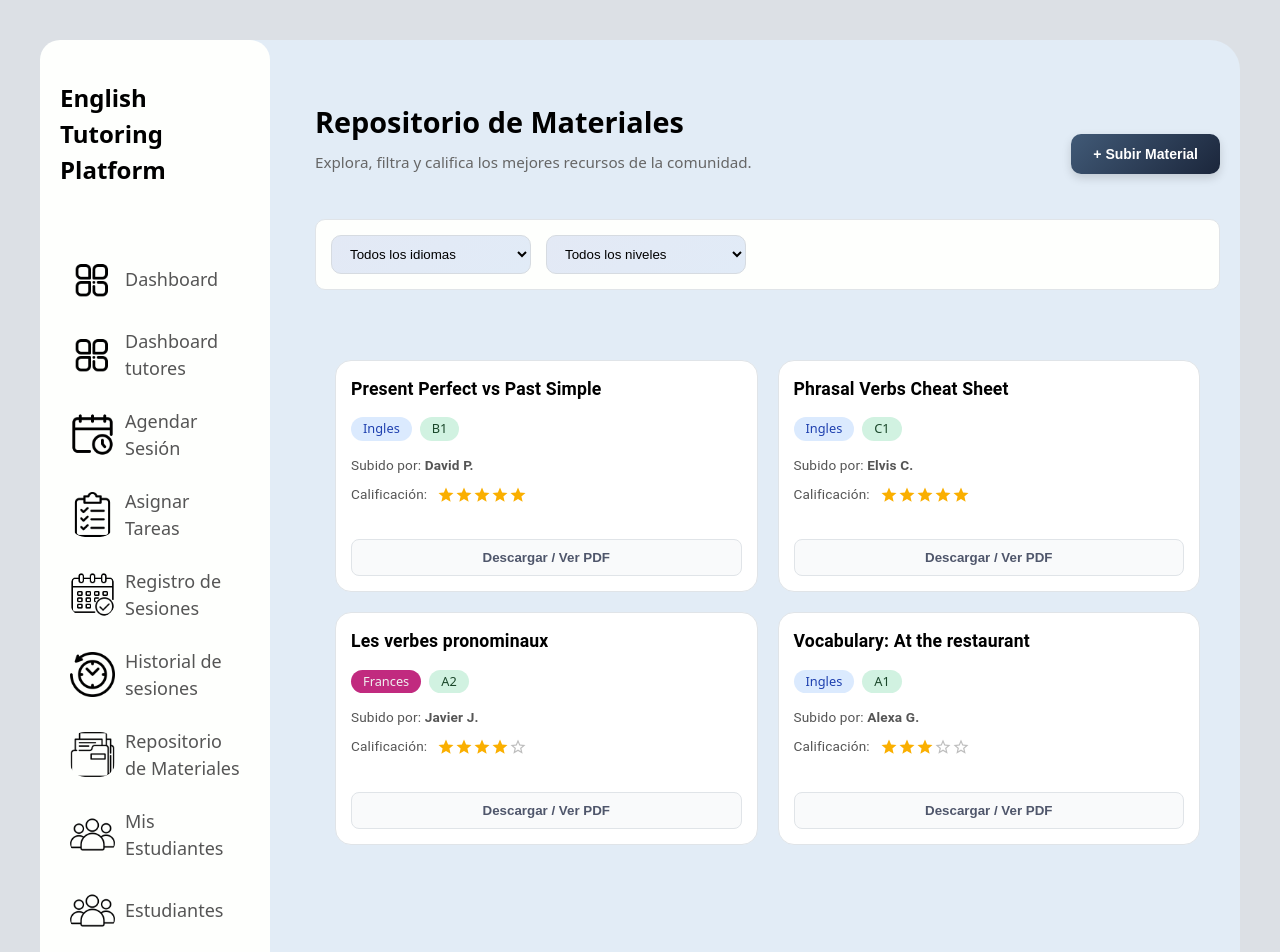
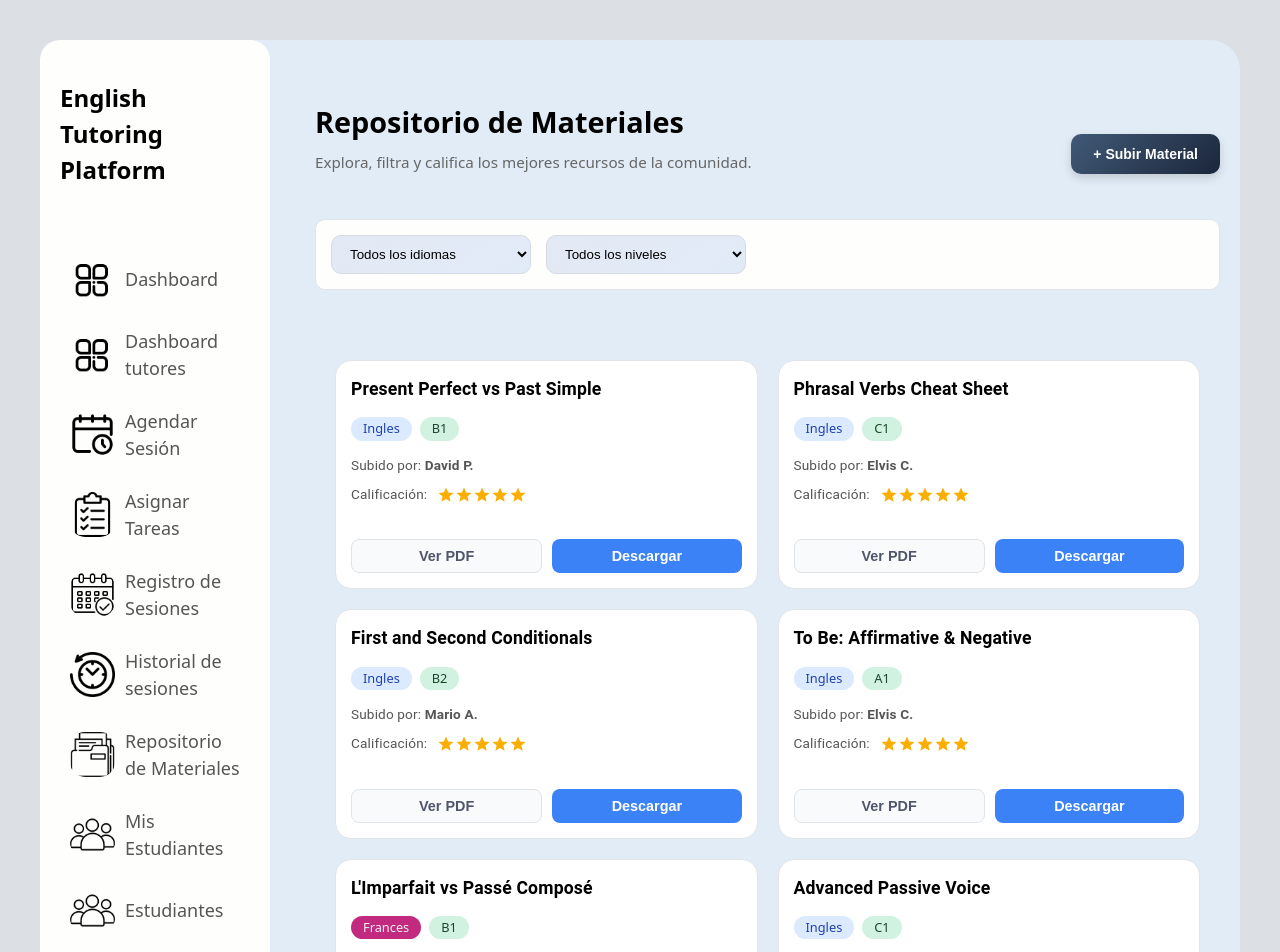
Before and after one commit to Kerno76/fastalkpruebas, a React (Vite) app: page /repositorio in a window 1280 px wide. Shown: the top 952 px of the page. Built offline with nearby package versions, Linux system fonts and the light colour scheme.

Commit message:
Agregué más materiales en data y dividí los botones para 'Ver PDF' y 'Descargar' en la vista 'Repositorio' de la vista del Tutor

```diff
--- a/src/data/dataMateriales.js
+++ b/src/data/dataMateriales.js
@@ -2,5 +2,15 @@ export const materialesIniciales = [
     { id: 1, topic: "Present Perfect vs Past Simple", language: "Ingles", level: "B1", tutorName: "David P.", rating: 5 },
     { id: 2, topic: "Les verbes pronominaux", language: "Frances", level: "A2", tutorName: "Javier J.", rating: 4 },
     { id: 3, topic: "Vocabulary: At the restaurant", language: "Ingles", level: "A1", tutorName: "Alexa G.", rating: 3 },
-    { id: 4, topic: "Phrasal Verbs Cheat Sheet", language: "Ingles", level: "C1", tutorName: "Elvis C.", rating: 5 }
+    { id: 4, topic: "Phrasal Verbs Cheat Sheet", language: "Ingles", level: "C1", tutorName: "Elvis C.", rating: 5 },
+    { id: 5, topic: "La Négation (Ne...Pas, Ne...Jamais)", language: "Frances", level: "A1", tutorName: "Sofía G.", rating: 4 },
+    { id: 6, topic: "First and Second Conditionals", language: "Ingles", level: "B2", tutorName: "Mario A.", rating: 5 },
+    { id: 7, topic: "Business English Idioms", language: "Ingles", level: "C1", tutorName: "Daniel P.", rating: 4 },
+    { id: 8, topic: "Le Subjonctif Présent", language: "Frances", level: "B2", tutorName: "Arturo D.", rating: 3 },
+    { id: 9, topic: "To Be: Affirmative & Negative", language: "Ingles", level: "A1", tutorName: "Elvis C.", rating: 5 },
+    { id: 10, topic: "L'Imparfait vs Passé Composé", language: "Frances", level: "B1", tutorName: "Jethro P.", rating: 5 },
+    { id: 11, topic: "Reported Speech Practice", language: "Ingles", level: "B2", tutorName: "Emmanuel G.", rating: 2 },
+    { id: 12, topic: "Vocabulary: Travel and Airports", language: "Ingles", level: "A2", tutorName: "Luis M.", rating: 4 },
+    { id: 13, topic: "Les Pronoms Relatifs (Qui, Que, Où)", language: "Frances", level: "B1", tutorName: "Javier J.", rating: 4 },
+    { id: 14, topic: "Advanced Passive Voice", language: "Ingles", level: "C1", tutorName: "Mario A.", rating: 5 }
 ];
--- a/src/pages/Tutor/Repositorio.jsx
+++ b/src/pages/Tutor/Repositorio.jsx
@@ -7,7 +7,7 @@ import '../../styles/Organizador/Estudiantes.css';
 
 export default function Repositorio() {
 
-    // Estados para filtros y estados
+    // Estados para filtros y datos
     const [materiales, setMateriales] = useState(materialesIniciales);
     const [filtroIdioma, setFiltroIdioma] = useState('');
     const [filtroNivel, setFiltroNivel] = useState('');
@@ -88,8 +88,10 @@ export default function Repositorio() {
                         </div>
                     </div>
 
-                    <div className="bottom-actions" style={{ marginTop: '15px' }}>
-                        <button className="details" style={{ width: '100%' }}>Descargar / Ver PDF</button>
+                    {/* Botones de acción */}
+                    <div className="bottom-actions" style={{ marginTop: '15px', display: 'flex', gap: '10px' }}>
+                        <button className="details" style={{ flex: 1, padding: '8px', fontSize: '0.9rem' }}>Ver PDF</button>
+                        <button className="assign" style={{ flex: 1, padding: '8px', fontSize: '0.9rem', backgroundColor: '#3b82f6' }}>Descargar</button>
                     </div>
 
                 </Paper>
```
